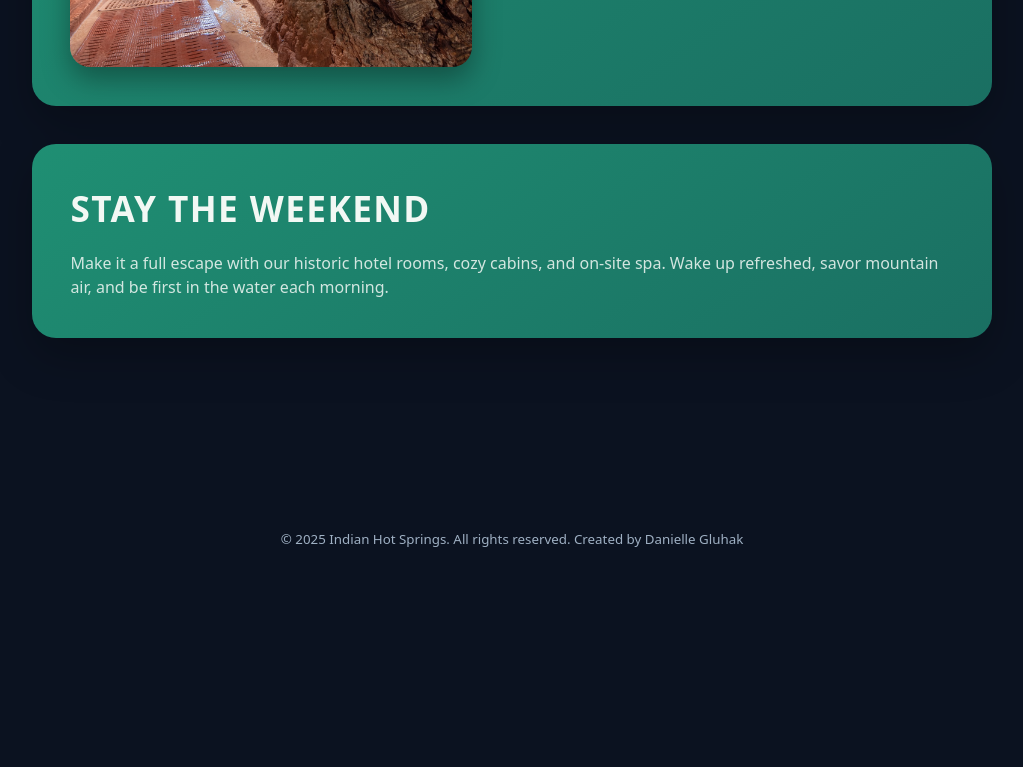
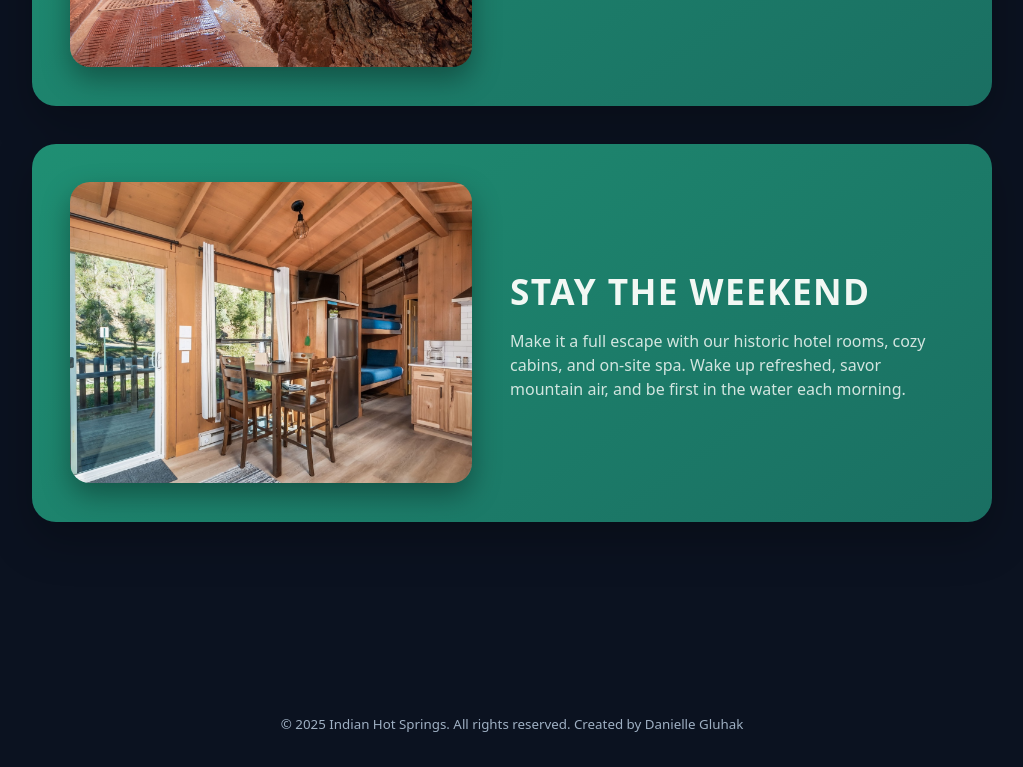
Before and after one commit to Strawby/ihs-website, a plain HTML site: page index.html in a window 1280 px wide. Shown: the part 879-1646 px from the top of the page, without its empty margins (128-1151 px from the left). Before the commit the page ends 1461 px from the top, so only its background shows below. Drawn offline with Linux system fonts and the light colour scheme.

Commit message:
Refactor hero panel to include media section

```diff
--- a/index.html
+++ b/index.html
@@ -72,12 +72,17 @@
           </div>
         </article>
 
-        <article class="hero-panel">
-          <h2>Stay the weekend</h2>
-          <p>
-            Make it a full escape with our historic hotel rooms, cozy cabins, and on-site spa.
-            Wake up refreshed, savor mountain air, and be first in the water each morning.
-          </p>
+        <article class="hero-panel hero-panel--with-media">
+          <div class="panel-media">
+            <img src="media/ihs-cabin-1.jpg" alt="Rustic cabin accommodations at Indian Hot Springs" />
+          </div>
+          <div class="panel-content">
+            <h2>Stay the weekend</h2>
+            <p>
+              Make it a full escape with our historic hotel rooms, cozy cabins, and on-site spa.
+              Wake up refreshed, savor mountain air, and be first in the water each morning.
+            </p>
+          </div>
         </article>
       </div>
     </section>
```
